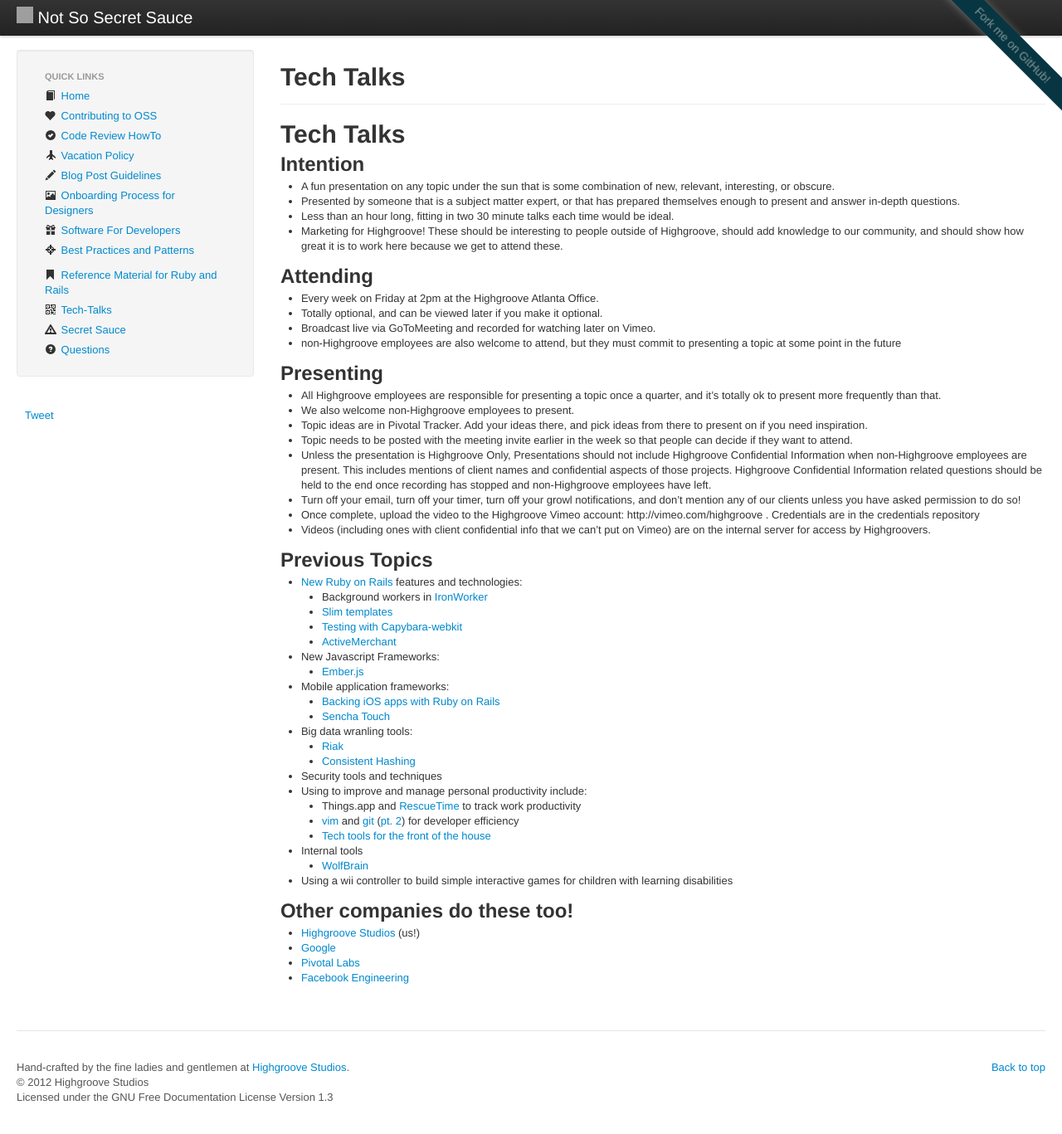
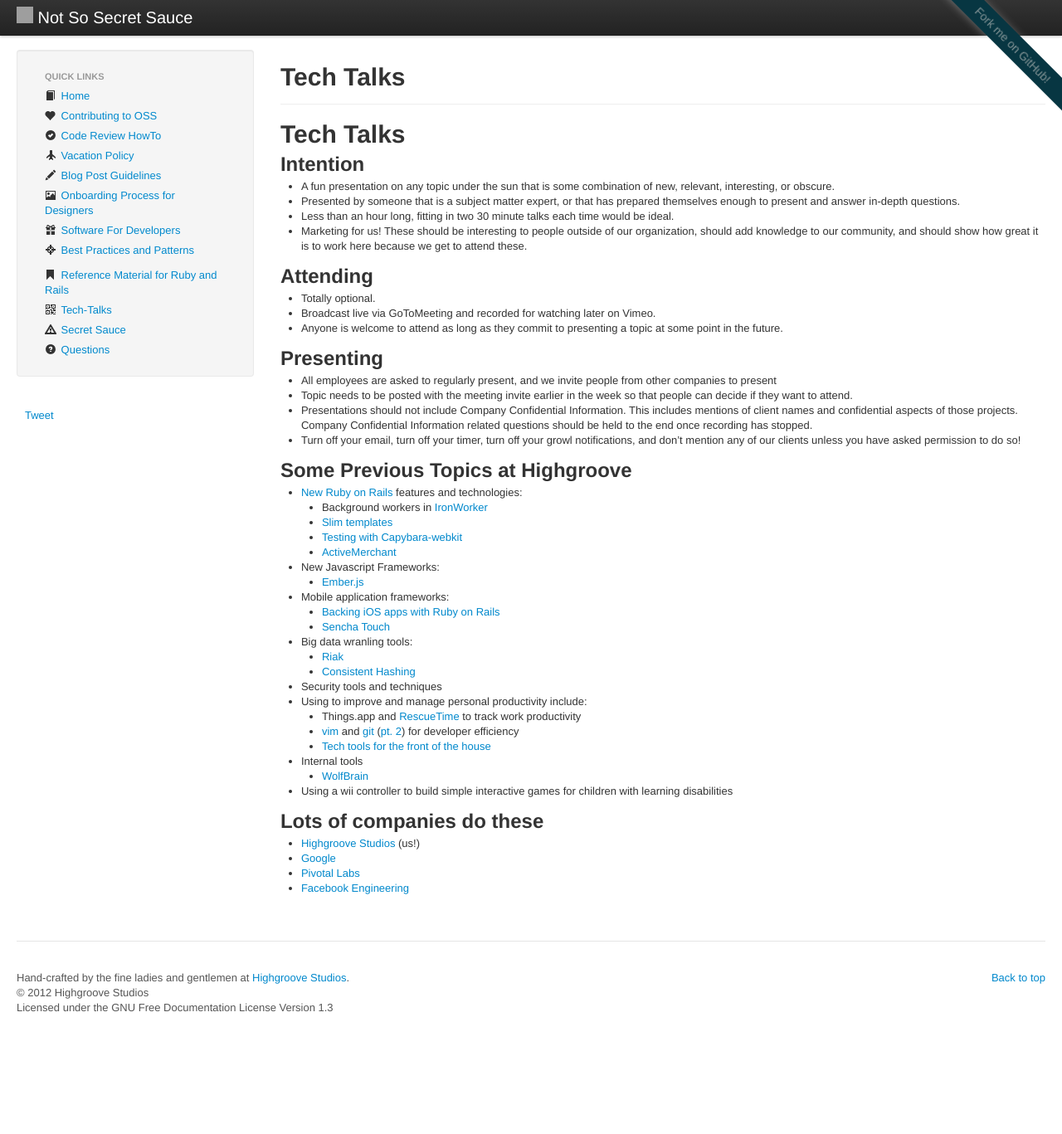
Before and after one commit to daveworth/not-so-secret-sauce, a Jekyll site: the page built from topics/tech-talks.md, in a window 1280 px wide and 1368 px high. Shown: the whole window at 83% size. Built offline with Jekyll 4.4.1, drawn with Linux system fonts in a browser that asks for light colours; nearby versions of some CDN libraries; comment, search, counter and statistics services are not loaded; grey boxes are pictures that could not be loaded.

Commit message:
Voice cleanup

```diff
--- a/topics/tech-talks.md
+++ b/topics/tech-talks.md
@@ -8,47 +8,25 @@
 
 ## Intention
 
-* A fun presentation on any topic under the sun that is some combination of new,
-  relevant, interesting, or obscure.
-* Presented by someone that is a subject matter expert, or that has prepared
-  themselves enough to present and answer in-depth questions.
-* Less than an hour long,  fitting in two 30 minute talks each time would be
-  ideal.
-* Marketing for Highgroove!  These should be interesting to people outside of
-  Highgroove, should add knowledge to our community, and should show how great
-  it is to work here because we get to attend these.
+* A fun presentation on any topic under the sun that is some combination of new, relevant, interesting, or obscure.
+* Presented by someone that is a subject matter expert, or that has prepared themselves enough to present and answer in-depth questions.
+* Less than an hour long,  fitting in two 30 minute talks each time would be ideal.
+* Marketing for us!  These should be interesting to people outside of our organization, should add knowledge to our community, and should show how great it is to work here because we get to attend these.
 
 ## Attending
 
-* Every week on Friday at 2pm at the Highgroove Atlanta Office.
-* Totally optional, and can be viewed later if you make it optional.
+* Totally optional.
 * Broadcast live via GoToMeeting and recorded for watching later on Vimeo.
-* non-Highgroove employees are also welcome to attend, but they must commit to
-  presenting a topic at some point in the future
+* Anyone is welcome to attend as long as they commit to presenting a topic at some point in the future.
 
 ## Presenting
 
-* All Highgroove employees are responsible for presenting a topic once a
-  quarter, and it's totally ok to present more frequently than that.
-* We also welcome non-Highgroove employees to present.
-* Topic ideas are in Pivotal Tracker. Add your ideas there, and pick ideas from
-  there to present on if you need inspiration.
-* Topic needs to be posted with the meeting invite earlier in the week so that
-  people can decide if they want to attend.
-* Unless the presentation is Highgroove Only, Presentations should not include
-  Highgroove Confidential Information when non-Highgroove employees are present.
-  This includes mentions of client names and confidential aspects of those
-  projects.  Highgroove Confidential Information related questions should be
-  held to the end once recording has stopped and non-Highgroove employees have
-  left.
-* Turn off your email, turn off your timer, turn off your growl notifications,
-  and don't mention any of our clients unless you have asked permission to do so!
-* Once complete, upload the video to the Highgroove Vimeo account:
-  http://vimeo.com/highgroove . Credentials are in the credentials repository
-* Videos (including ones with client confidential info that we can't put on
-  Vimeo) are on the internal server for access by Highgroovers.
+* All employees are asked to regularly present, and we invite people from other companies to present
+* Topic needs to be posted with the meeting invite earlier in the week so that people can decide if they want to attend.
+* Presentations should not include Company Confidential Information. This includes mentions of client names and confidential aspects of those projects.  Company Confidential Information related questions should be held to the end once recording has stopped.
+* Turn off your email, turn off your timer, turn off your growl notifications, and don't mention any of our clients unless you have asked permission to do so!
 
-## Previous Topics
+## Some Previous Topics at Highgroove
 
 * [New Ruby on Rails](https://vimeo.com/33167318) features and technologies:
   * Background workers in [IronWorker](https://vimeo.com/37828341)
@@ -74,7 +52,7 @@
   learning disabilities
 
 
-## Other companies do these too!
+## Lots of companies do these
 * [Highgroove Studios](vimeo.com/highgroove/videos)  (us!)
 * [Google](http://www.youtube.com/user/GoogleTechTalks/featured)
 * [Pivotal Labs](http://pivotallabs.com/talks)
```
Also changed, not shown: topics/open-source-contribution-guide.md (+3 -3 lines).
